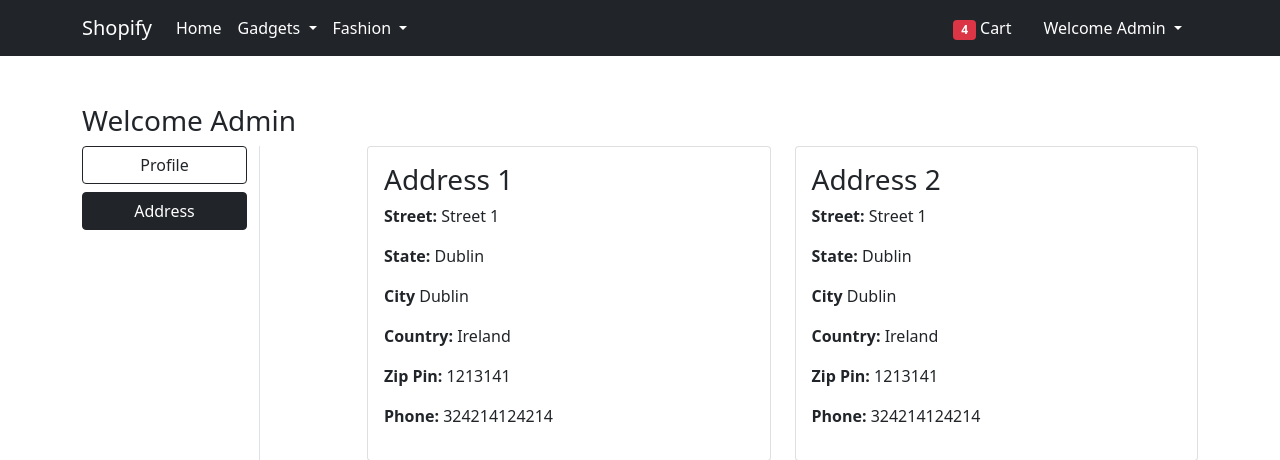
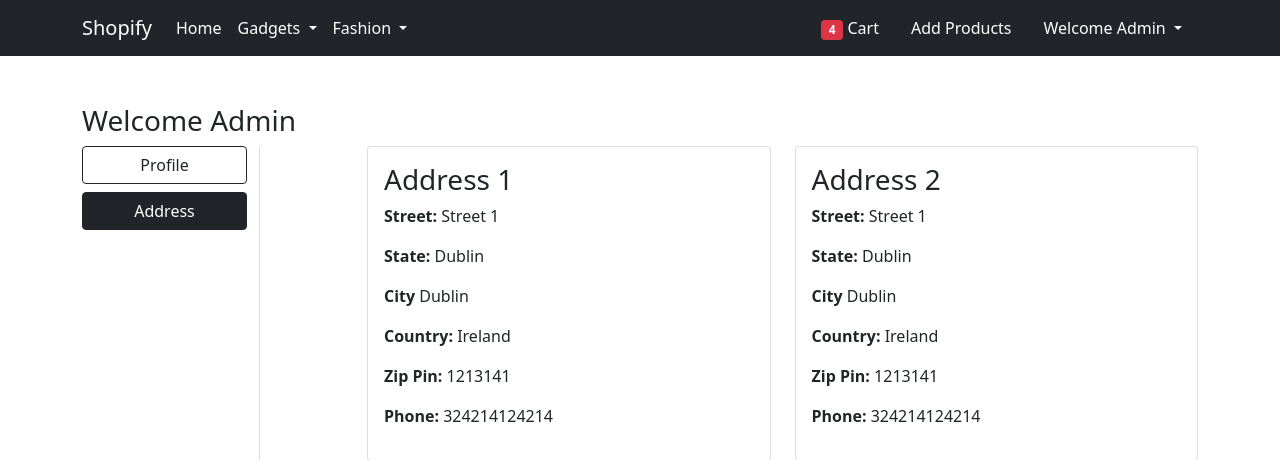
Before and after one commit to shahbakhat/shopify, a Django app: page /address in a window 1280 px wide. Shown: the top 460 px of the page. Run offline with Django 4.2, Linux system fonts and the light colour scheme; a user stored in the database is signed in; data comes from the database, SQL or seed files in the repository; both versions use the stored data as it was after the commit; some libraries are stand-ins or nearby versions.

Commit message:
Add product button for admins only

```diff
--- a/main/templates/main/base.html
+++ b/main/templates/main/base.html
@@ -58,6 +58,11 @@
               <a href="{% url 'shopping_cart' %}" class="nav-link text-white"><span class="badge bg-danger">4</span> Cart </a>
             </li>
           {% if request.user.is_authenticated %}
+            {% if request.user.is_superuser %}
+              <li class="nav-item mx-2">
+                <a href="#" class="nav-link text-white">Add Products</a>
+              </li>
+            {% endif %}
             <li class="nav-item dropdown mx-2">
               <a class="nav-link dropdown-toggle text-white" href="#" id="profileDropdown" role="button" data-bs-toggle="dropdown" aria-expanded="false">
                 Welcome {{ request.user.username | capfirst }}
```
Also changed, not shown: db.sqlite3.
